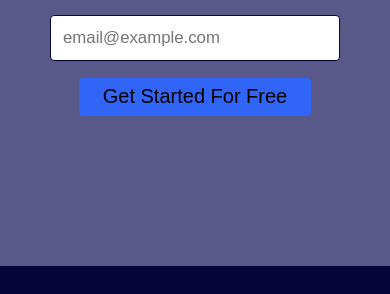
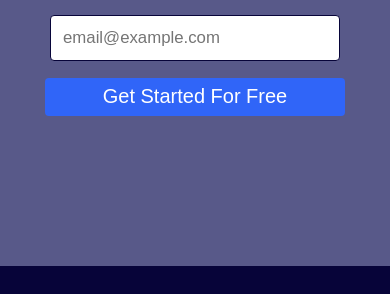
Before and after one commit to Arahub09/Flyo-landing-page, a plain HTML site: page index.html in a window 390 px wide. Shown: the part 2526-2820 px from the top of the page. Drawn offline with nearby package versions, Linux system fonts and the light colour scheme.

Commit message:
Update style.css

```diff
--- a/style.css
+++ b/style.css
@@ -70,6 +70,7 @@ section{
     padding: 2% 7%;
     vertical-align: middle;
     font-size: 1.25rem;
+    color: white;
 }
 .third-section input{
     display: inline-block;
@@ -226,7 +227,6 @@ p {
     }
     .third-section button{
         width: 300px
-        color: white;
     }
     footer div{
         display: flex;
```
